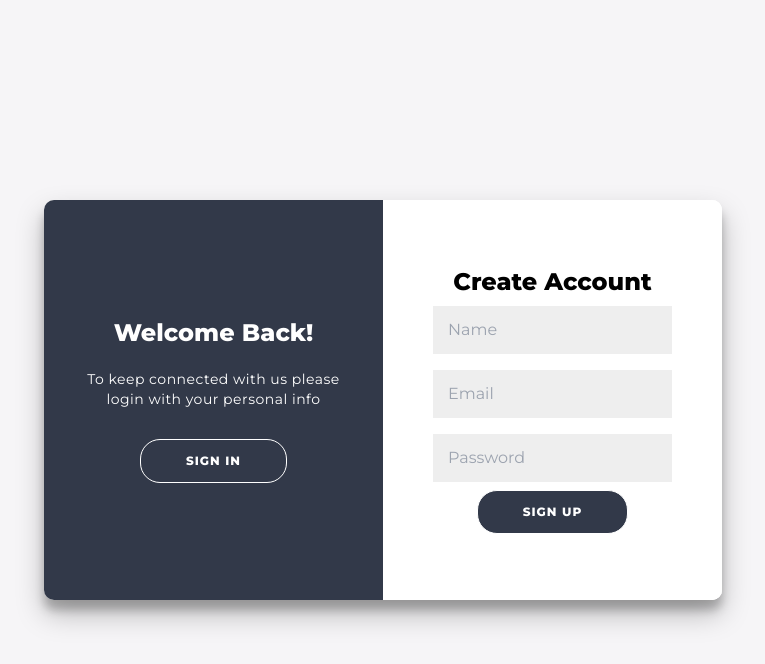
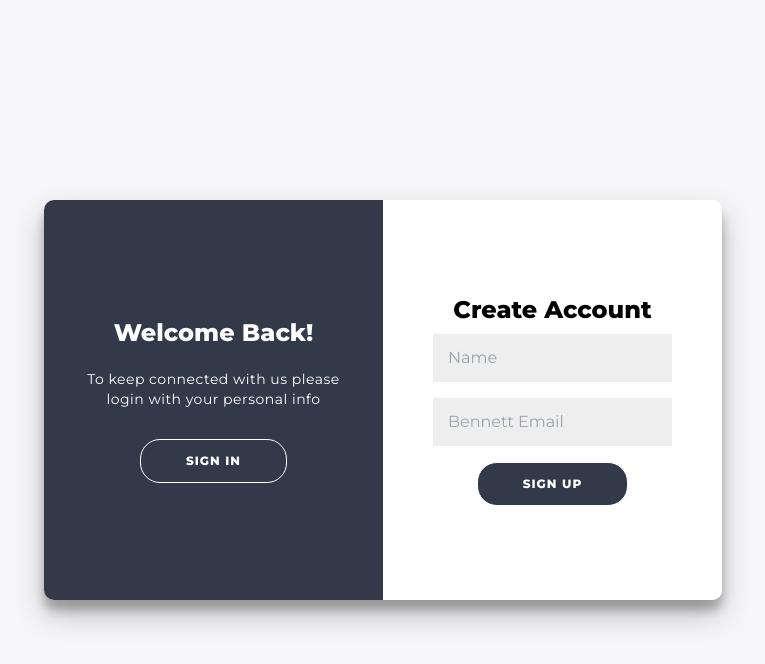
Before and after one commit to chaharhimanshu1004/Anonymous-Chat-App, a React (Create React App) app in the folder client/: page / in a window 1280 px wide. Both pictures are taken after a click on the button "SIGIN UP". Shown: the top 664 px of the page, without its empty margins (257-1022 px from the left). Built offline with nearby package versions, Linux system fonts and the light colour scheme.

Commit message:
SignIn signup connected to backend

```diff
--- a/client/src/components/SignUp.js
+++ b/client/src/components/SignUp.js
@@ -1,27 +1,60 @@
 import React from "react";
+import axios from "axios"
+import { useState } from "react";
 import * as Components from './sign-log';
+
 
 function App() {
     const [signIn, toggle] = React.useState(true);
-     return(
+    const [username,setUsername] = useState('');
+    const [password,setPassword] = useState('');
+    const [name,setName] = useState('');
+    const [email,setEmail] = useState('');
+
+    const handleSignIn = async(event)=>{
+        event.preventDefault();
+        try{
+            const response = await axios.post('http://localhost:6001/api/users/login',{
+                username,
+                password
+            });
+
+        }catch (error) {
+            console.error('Error during login:', error);
+        }
+    }
+    const handleSignUp = async(event)=>{
+        event.preventDefault();
+        try{
+            const response = await axios.post('http://localhost:6001/api/users/register',{
+                name,
+                email
+            });
+            console.log(response);
+        }catch (error) {
+            console.error('Error during registration:', error);
+        }
+
+    }
+    return(
          <Components.Container>
              <Components.SignUpContainer signinIn={signIn}>
                  <Components.Form>
-                     <Components.Title className="text-2xl">Create Account</Components.Title>
-                     <Components.Input type='text' placeholder='Name' />
-                     <Components.Input  type='email' placeholder='Email' />
-                     <Components.Input type='password' placeholder='Password' />
-                     <Components.Button>Sign Up</Components.Button>
+                     <Components.Title className="text-2xl ">Create Account</Components.Title>
+                     <Components.Input type='text' value={name} onChange={(e)=>setName(e.target.value)} className="mt-2" placeholder='Name' />
+                     <Components.Input  type='email' value={email} onChange={(e)=>setEmail(e.target.value)} placeholder='Bennett Email' />
+                     {/* <Components.Input type='password' placeholder='Confirm Bennett Email' /> */}
+                     <Components.Button onClick={handleSignUp} className="mt-2">Sign Up</Components.Button>
                  </Components.Form>
              </Components.SignUpContainer>
 
              <Components.SignInContainer signinIn={signIn}>
                   <Components.Form>
                       <Components.Title className="text-2xl">Sign in</Components.Title>
-                      <Components.Input type='email' placeholder='Email' />
-                      <Components.Input type='password' placeholder='Password' />
-                      <Components.Anchor className="text-lg" href='#'>Forgot your password?</Components.Anchor>
-                      <Components.Button>Sigin In</Components.Button>
+                      <Components.Input type='text' value={username} onChange={(e)=>setUsername(e.target.value)} placeholder='Username' />
+                      <Components.Input type='password' value={password} onChange={(e)=>setPassword(e.target.value)} placeholder='Password' />
+                      {/* <Components.Anchor className="text-lg" href='#'>Forgot your password?</Components.Anchor> */}
+                      <Components.Button onClick={handleSignIn}  className="mt-2">Sigin In</Components.Button>
                   </Components.Form>
              </Components.SignInContainer>
 
@@ -52,7 +85,7 @@ function App() {
              </Components.OverlayContainer>
 
          </Components.Container>
-     )
+    )
 }
 
 export default App;
```
Also changed, not shown: 1 other file (tests, documents, lock files or other folders).
